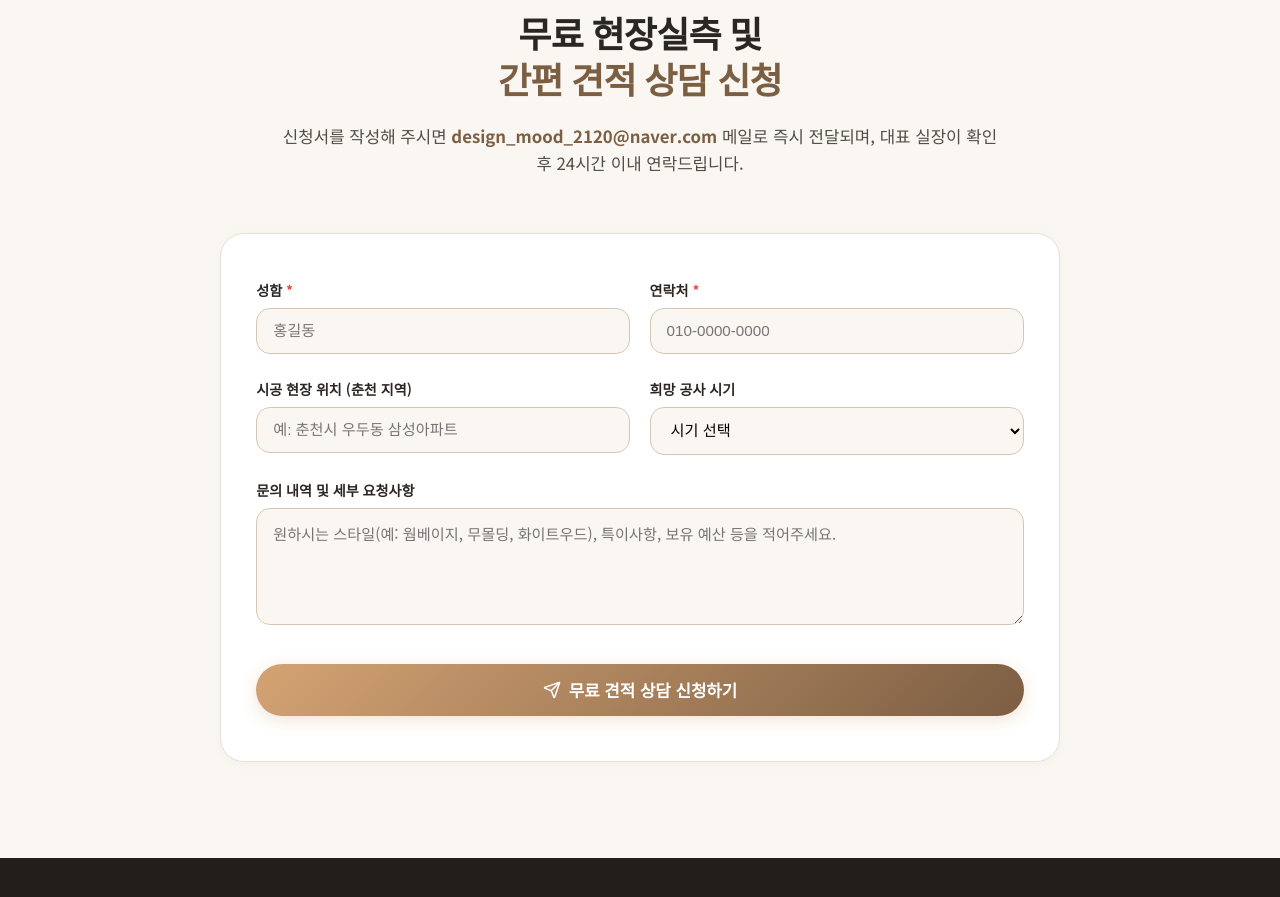
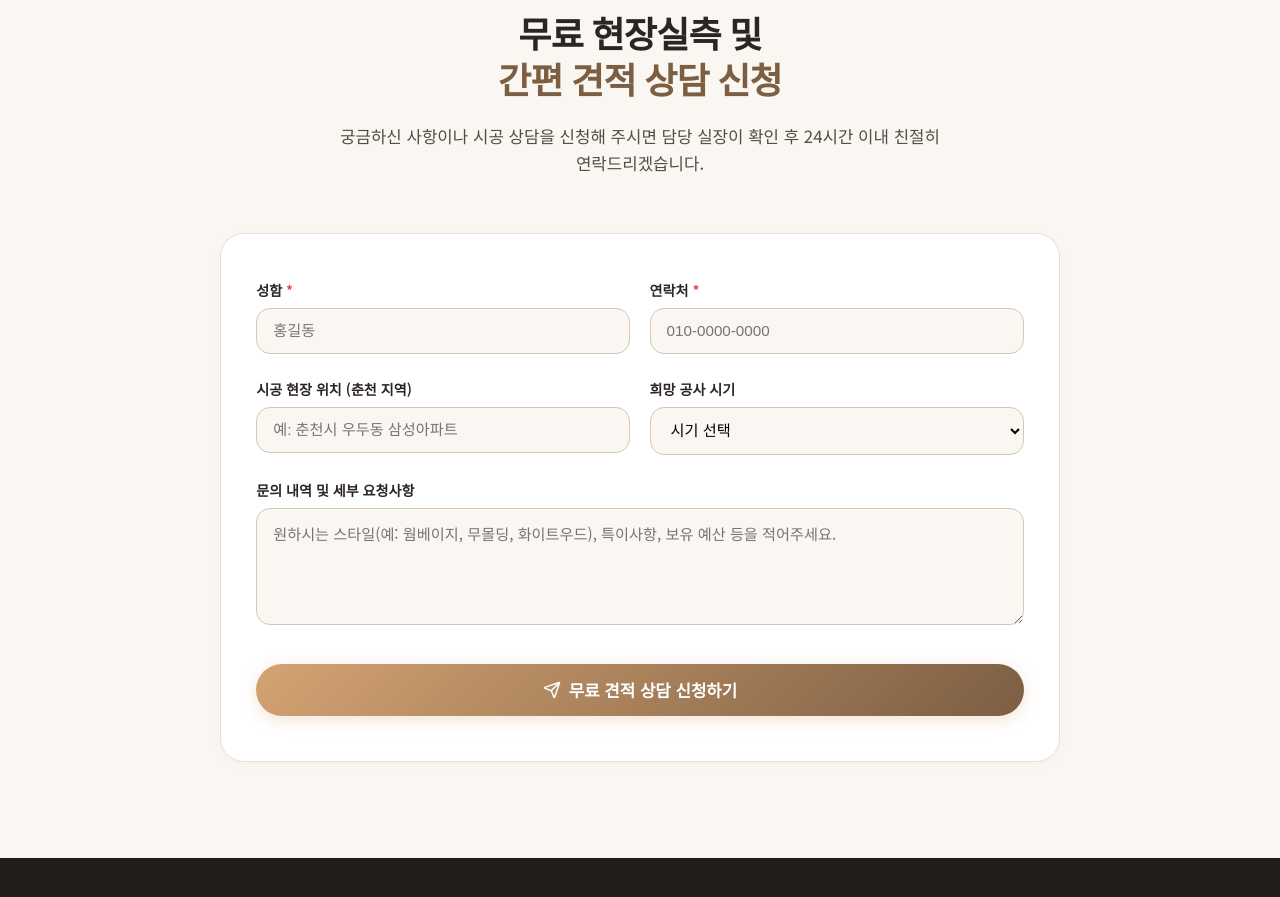
Before and after one commit to crenberry1315/design-mood-web, a React (Vite) app: page / in a window 1280 px wide. Shown: the part 5660-6557 px from the top of the page. Built offline with nearby package versions, Linux system fonts and the light colour scheme.

Commit message:
Refine ConsultationForm copy to remove explicit email address text

```diff
--- a/src/components/ConsultationForm.jsx
+++ b/src/components/ConsultationForm.jsx
@@ -85,7 +85,7 @@ export default function ConsultationForm({ presetMessage }) {
             <span style={{ color: 'var(--primary-brown)' }}>간편 견적 상담 신청</span>
           </h2>
           <p className="section-desc">
-            신청서를 작성해 주시면 <strong style={{ color: 'var(--primary-brown)' }}>design_mood_2120@naver.com</strong> 메일로 즉시 전달되며, 대표 실장이 확인 후 24시간 이내 연락드립니다.
+            궁금하신 사항이나 시공 상담을 신청해 주시면 담당 실장이 확인 후 24시간 이내 친절히 연락드리겠습니다.
           </p>
         </div>
 
@@ -118,10 +118,10 @@ export default function ConsultationForm({ presetMessage }) {
                 <CheckCircle2 size={36} />
               </div>
               <h3 style={{ fontSize: '1.6rem', color: 'var(--text-dark)', marginBottom: '0.8rem' }}>
-                상담 신청서가 대표님 메일로 정상 전송되었습니다!
+                상담 신청서가 성공적으로 접수되었습니다!
               </h3>
               <p style={{ color: 'var(--text-medium)', marginBottom: '1.8rem', lineHeight: 1.6 }}>
-                <strong>{formData.name}</strong> 고객님의 문의 내역이 <strong>design_mood_2120@naver.com</strong>으로 전달되었습니다.<br />
+                <strong>{formData.name}</strong> 고객님의 문의 내역이 디자인무드 대표 실장에게 정상 전달되었습니다.<br />
                 입력해주신 연락처(<strong>{formData.phone}</strong>)로 빠른 시일 내 안내 도와드리겠습니다.
               </p>
               <button
@@ -285,7 +285,7 @@ export default function ConsultationForm({ presetMessage }) {
                 {isSubmitting ? (
                   <>
                     <Loader2 size={18} className="animate-spin" />
-                    <span>대표님 메일로 전송 중...</span>
+                    <span>상담 신청서 전송 중...</span>
                   </>
                 ) : (
                   <>
```
